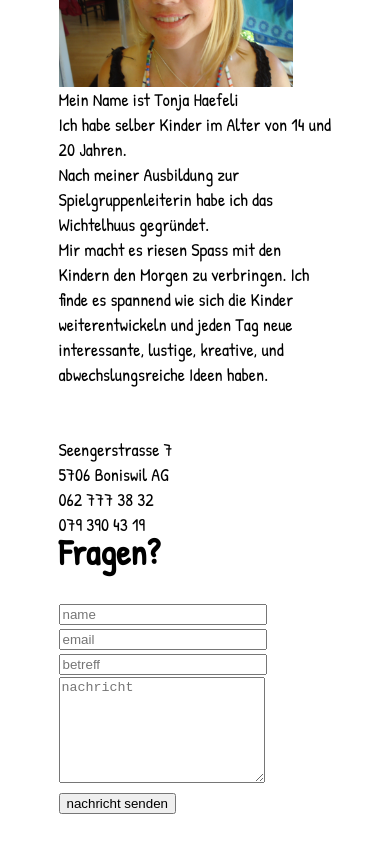
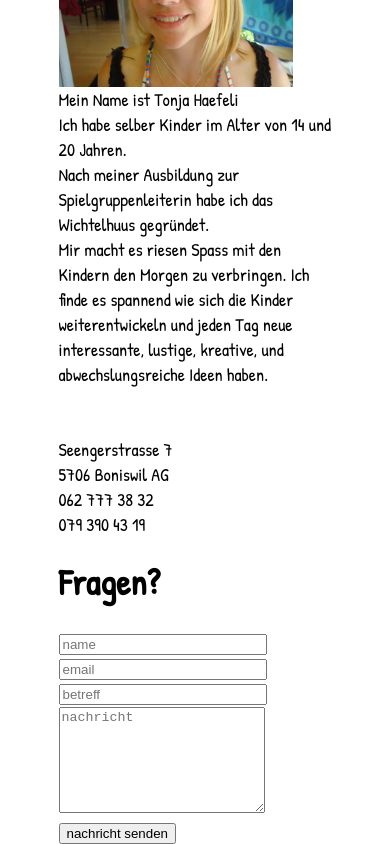
Before and after one commit to matthiashaefeli/wichtel-frontend, a React (Create React App) app: page /contact in a window 390 px wide. Shown: the part 671-1515 px from the top of the page. Before the commit the page ends 1485 px from the top, so only its background shows below. Built offline with nearby package versions, Linux system fonts and the light colour scheme; no server answers; what google-maps-react would draw is missing.

Commit message:
fragen margin

```diff
--- a/src/components/contact/contact.css
+++ b/src/components/contact/contact.css
@@ -76,4 +76,8 @@
   .contactFormMain {
     flex-direction: column;
   }
+
+  .contactForm {
+    margin-top: 30px;
+  }
 }
```
